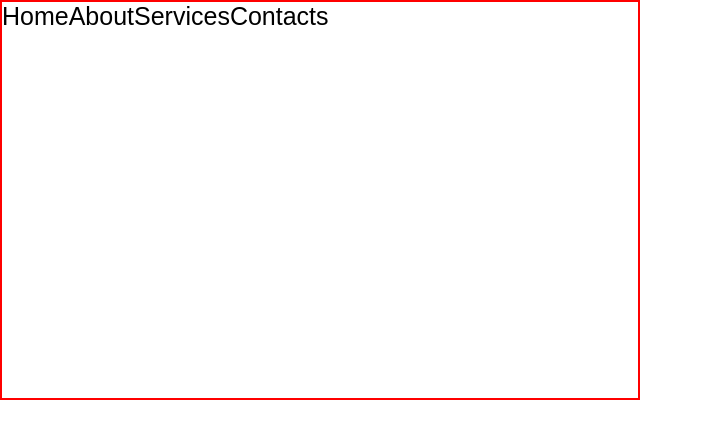
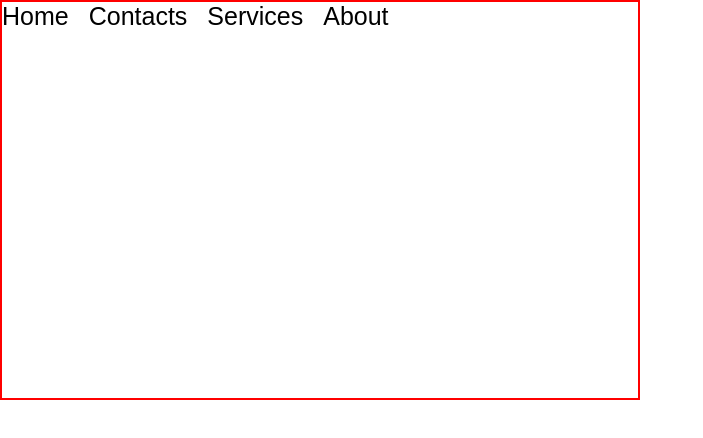
Before and after one commit to errydaycode/css, a plain HTML site: page Responsive Web Design Principles/index.html in a window 1280 px wide. Shown: the whole page, without its empty margins (0-703 px from the left). Drawn offline with Linux system fonts and the light colour scheme.

Commit message:
order property

```diff
--- a/Responsive Web Design Principles/main.css
+++ b/Responsive Web Design Principles/main.css
@@ -18,7 +18,20 @@ body {
     height: 50vh;
     display: flex;
     flex-wrap: wrap;
-    /* gap: 20px; */
+     gap: 20px;
+    flex-direction: row;
+}
 
+.box-1 {
+    order: 0;
+}
 
+.box-2{
+    order: 3;
 }
+.box-3{
+    order: 2;
+}
+.box-4{
+    order: 1;
+}
```
